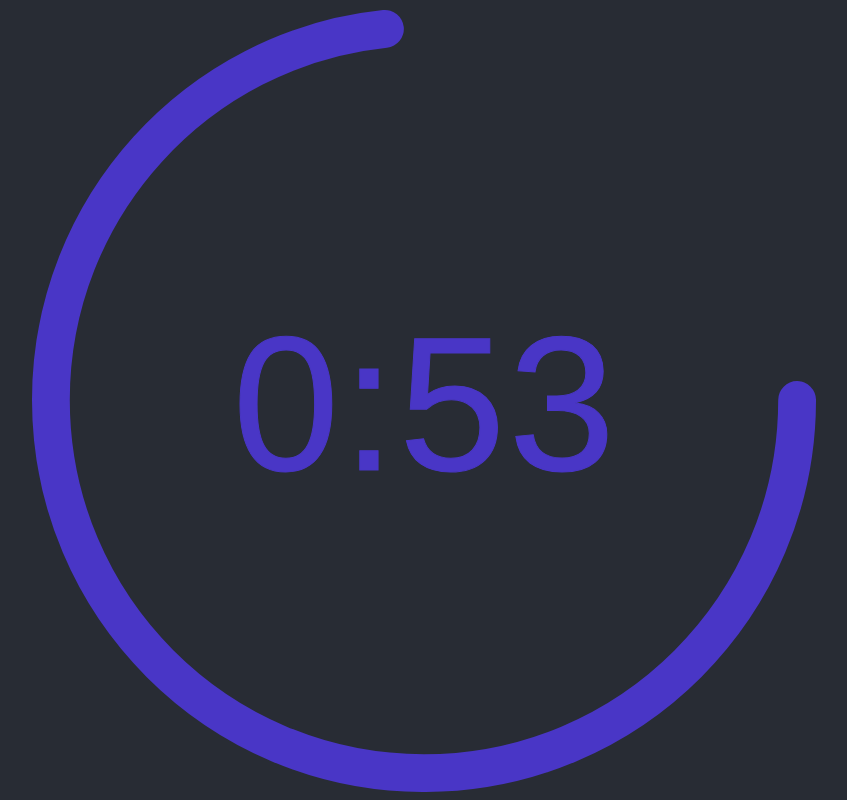
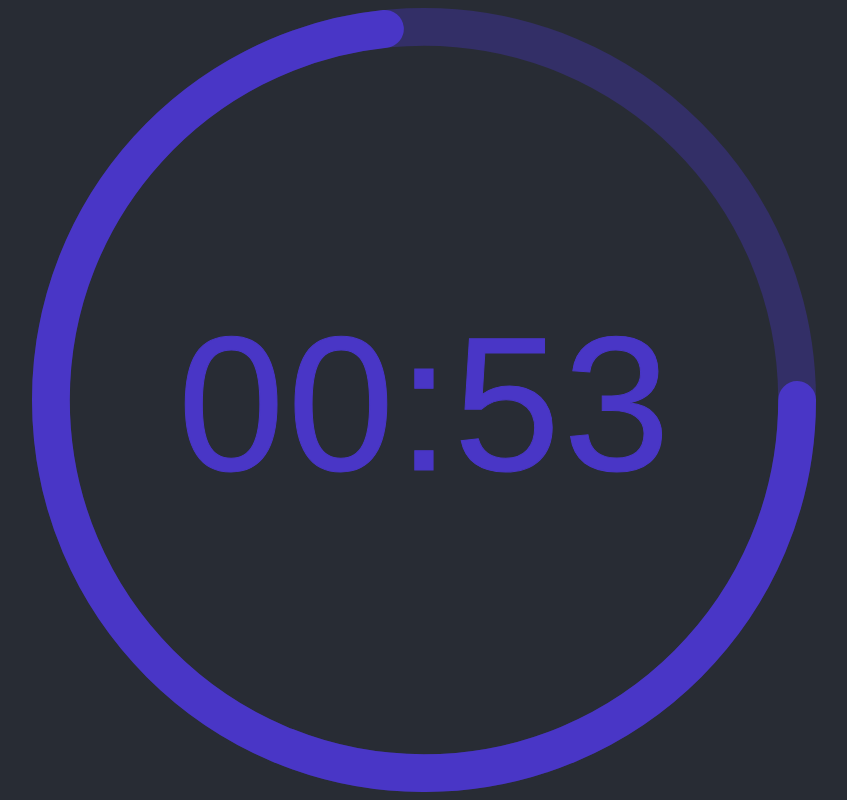
Before and after one commit to DJHolmes97/animated-visual-timer-demo, a React (Create React App) app: page / in a window 1280 px wide. Shown: the whole page, without its empty margins (216-1063 px from the left). Built offline with nearby package versions, Linux system fonts and the light colour scheme.

Commit message:
Fixed number formatting on timer

```diff
--- a/src/components/VisualTimer/VisualTimer.tsx
+++ b/src/components/VisualTimer/VisualTimer.tsx
@@ -8,7 +8,6 @@ const AnimatedTimer = motion(TimerSVG)
 const VisualTimer = (props: { targetTime: number }) => {
   const { targetTime } = props
   const [minutes, seconds] = useCountdown(targetTime)
-  console.log(`${minutes}:${seconds}`)
 
   return (
     <AnimatedTimer
--- a/src/components/VisualTimer/components/TimerSVG.tsx
+++ b/src/components/VisualTimer/components/TimerSVG.tsx
@@ -1,11 +1,13 @@
 import * as React from "react"
 import { SVGProps, useEffect } from "react"
 import { motion } from "framer-motion"
+import { formatTimeString } from "../../../helpers/formatTimeString"
 
 const TimerSVG = (
   { minutes, seconds }: { minutes: number; seconds: number },
   props: SVGProps<SVGSVGElement>
 ) => {
+  const timeString = formatTimeString(minutes, seconds)
   useEffect(() => {
     console.log("The Timer has been rerendered")
   }, [])
@@ -61,9 +63,21 @@ const TimerSVG = (
           x={105.372}
           y={123.455}
         >
-          {`${minutes}:${seconds}`}
+          {timeString}
         </motion.tspan>
       </text>
+      <path
+        style={{
+          display: "inline",
+          opacity: 0.35,
+          fill: "none",
+          stroke: "#4936c6",
+          strokeWidth: 10,
+          strokeLinecap: "round",
+        }}
+        d="M203.718 105c0 54.52-44.198 98.718-98.718 98.718S6.282 159.52 6.282 105 50.48 6.282 105 6.282c54.426 0 98.565 44.045 98.717 98.436"
+        transform="translate(-1.282 -1.282)"
+      />
       <motion.path
         initial={{ pathLength: 1 }}
         animate={{
--- /dev/null
+++ b/src/helpers/formatTimeString.ts
@@ -0,0 +1,6 @@
+export const formatTimeString = (minutes: number, seconds: number) => {
+  const minuteString = minutes < 10 ? `0${minutes}` : `${minutes}`
+  const secondString = seconds < 10 ? `0${seconds}` : `${seconds}`
+
+  return `${minuteString}:${secondString}`
+}
--- a/src/hooks/useCountdown.ts
+++ b/src/hooks/useCountdown.ts
@@ -8,12 +8,15 @@ const useCountdown = (targetDate: number) => {
   )
 
   useEffect(() => {
-    const interval = setInterval(() => {
-      setCountDown(countDownDate - new Date().getTime())
-    }, 1000)
+    const interval =
+      countDown > 1000
+        ? setInterval(() => {
+            setCountDown(countDownDate - new Date().getTime())
+          }, 1000)
+        : 0
 
     return () => clearInterval(interval)
-  }, [countDownDate])
+  }, [countDown, countDownDate])
 
   return getReturnValues(countDown)
 }
```
